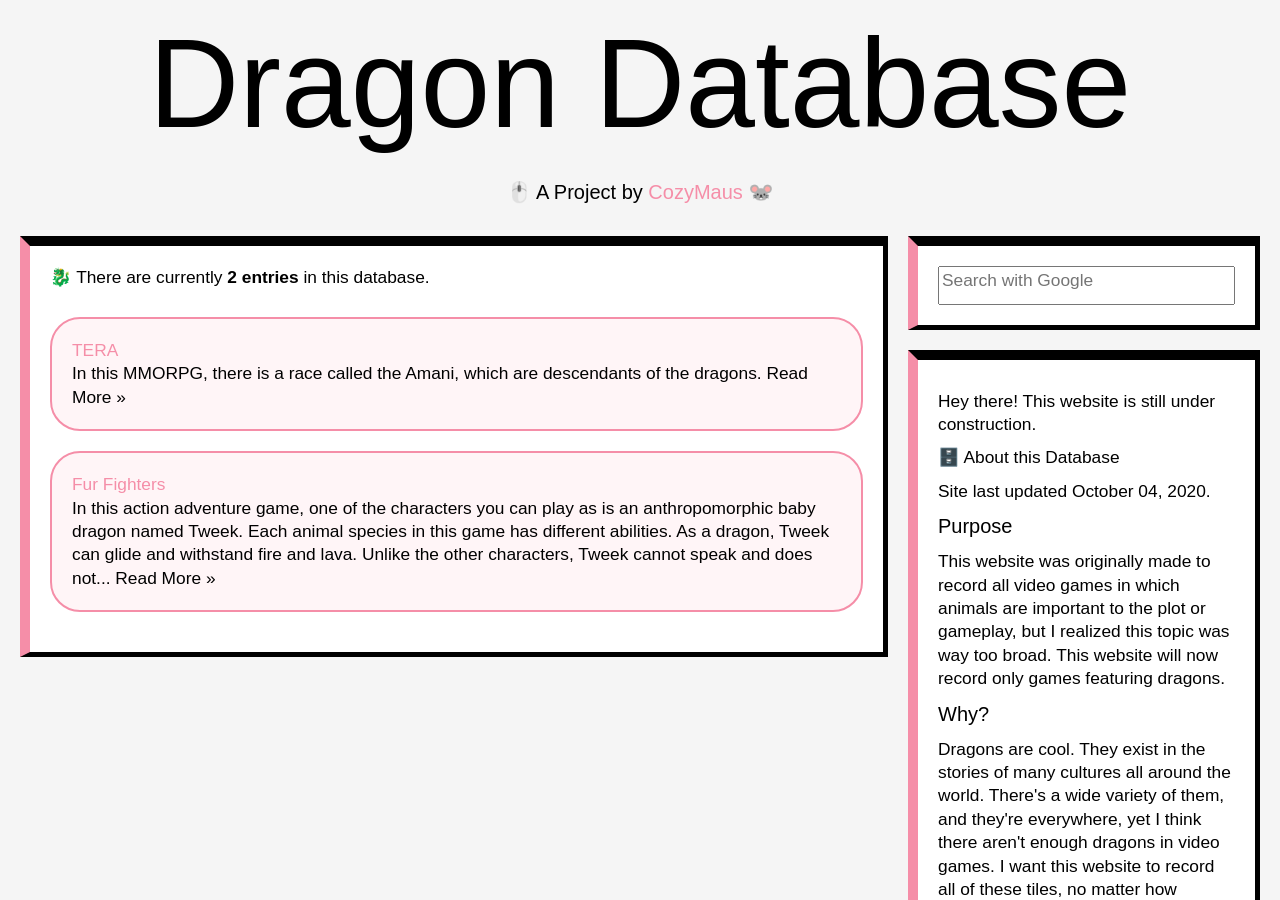
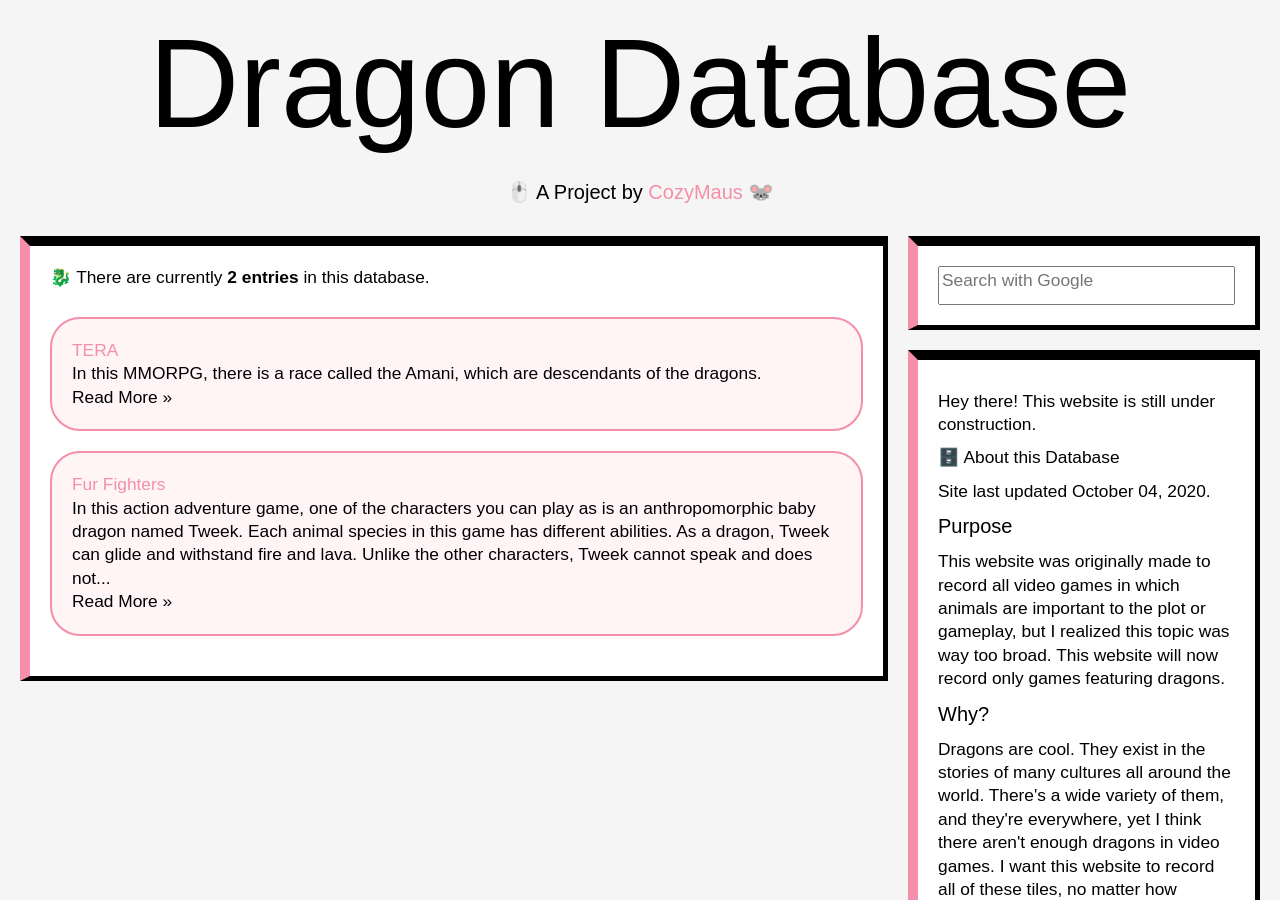
Before and after one commit to byliz/animal-game-database, a Jekyll site: the page built from index.html, in a window 1280 px wide and 900 px high. Built offline with Jekyll 4.4.1, drawn with Linux system fonts in a browser that asks for light colours; nearby versions of some CDN libraries; the list of posts is cut into pages by our own code; comment, search, counter and statistics services are not loaded.

Commit message:
Update index.html

```diff
--- a/index.html
+++ b/index.html
@@ -19,7 +19,7 @@
 
 <a href="{{ post.url }}" class="link">
                 <span class="title">{{ post.title }}</span> <br>
-            <span class="excerpt">{{ post.excerpt | truncatewords: 50, "..." }} Read More »</span>
+            <span class="excerpt">{{ post.excerpt | truncatewords: 50, "..." }} <br>Read More »</span>
 
             </a>
 
```
